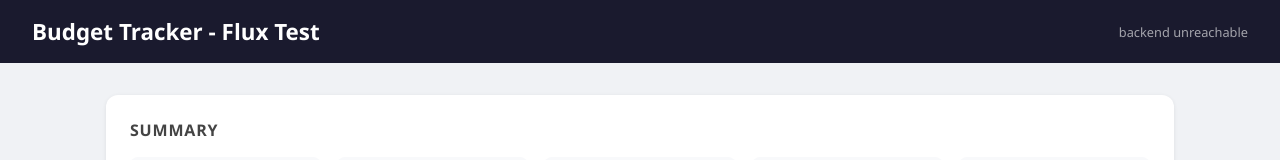
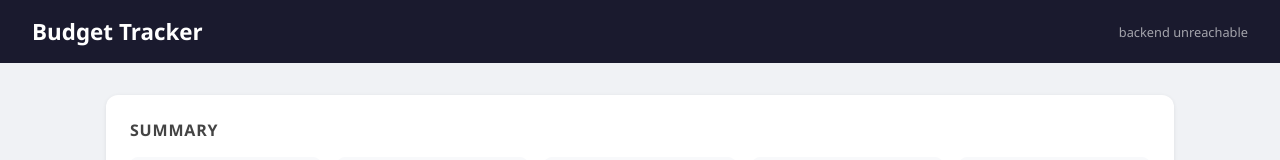
Before and after one commit to dkacza/budget-tracker, a plain HTML site: page frontend/index.html in a window 1280 px wide. Shown: the top 160 px of the page. Drawn offline with Linux system fonts and the light colour scheme; no server answers.

Commit message:
Test deployment

```diff
--- a/frontend/index.html
+++ b/frontend/index.html
@@ -172,7 +172,7 @@
 <body>
 
 <header>
-  <h1>Budget Tracker - Flux Test</h1>
+  <h1>Budget Tracker</h1>
   <span class="version" id="version-label">loading...</span>
 </header>
 
```
